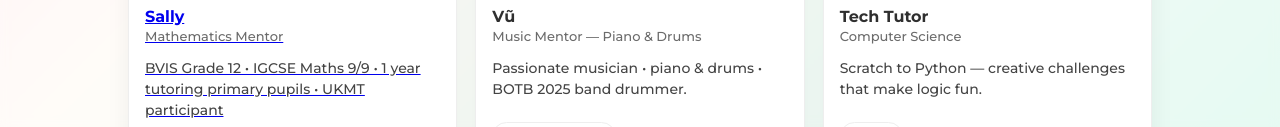
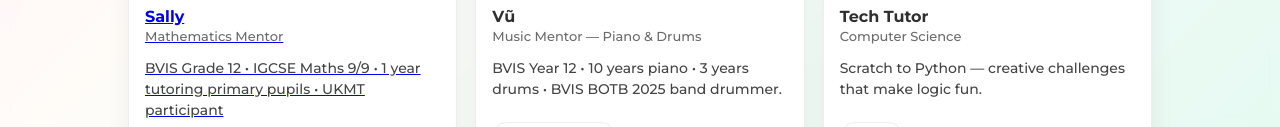
Before and after one commit to futurereadyvn/futurereadyvn, a plain HTML site: page en/about.html in a window 1280 px wide. Shown: the part 673-800 px from the top of the page. Drawn offline with Linux system fonts and the light colour scheme.

Commit message:
Update about.html

```diff
--- a/en/about.html
+++ b/en/about.html
@@ -108,7 +108,7 @@
     <span class="pill">Ho Chi Minh City</span>
   </article>
 </a>
-      <article class="card reveal" data-mentor="vu">
+     <article class="card reveal" data-mentor="vu">
   <div class="avatar">
     <img src="../assets/mentors/vu.png"
          onerror="this.outerHTML=`<svg viewBox='0 0 100 100'><defs><linearGradient id='gvu' x1='0' y1='0' x2='1' y2='1'><stop offset='0' stop-color='#ffd1dc'/><stop offset='1' stop-color='#a8e6cf'/></linearGradient></defs><rect width='100' height='100' rx='50' fill='url(#gvu)'/><text x='50' y='58' text-anchor='middle' font-size='36' font-family='Montserrat,Arial' fill='#2f2f2f'>VŨ</text></svg>`"
@@ -119,7 +119,7 @@
   <div class="role">Music Mentor — Piano &amp; Drums</div>
 
   <p class="bio">
-    Passionate musician • piano & drums • BOTB 2025 band drummer.
+    BVIS Year 12 • 10 years piano • 3 years drums • BVIS BOTB 2025 band drummer.
   </p>
 
   <span class="pill">Ho Chi Minh City</span>
```
